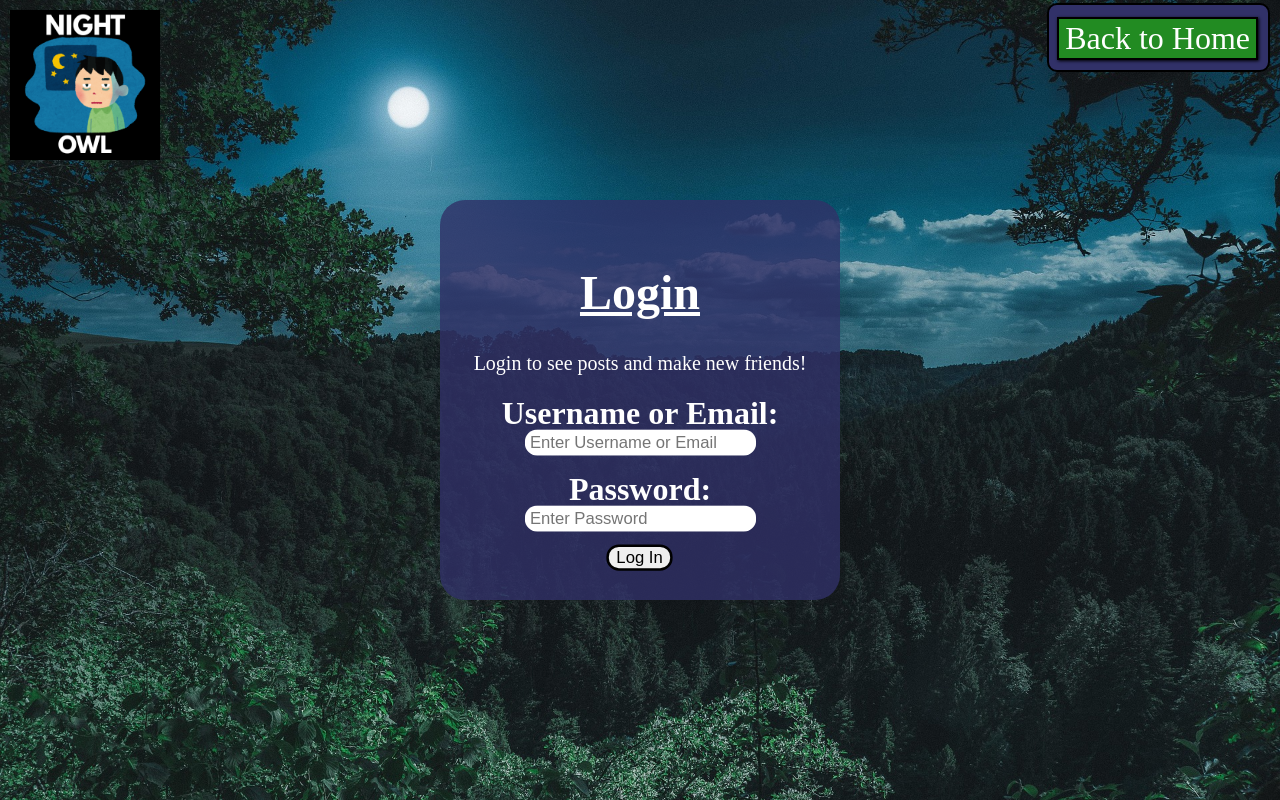
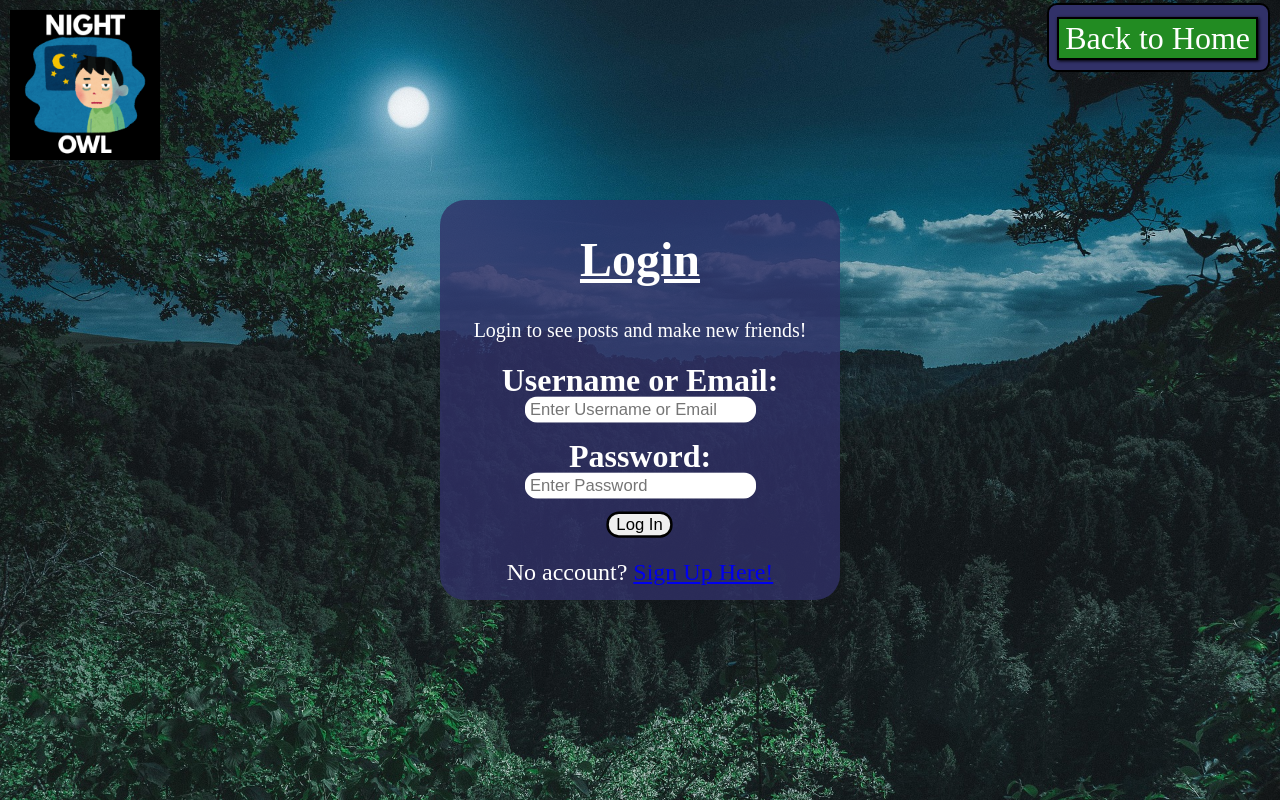
Before and after one commit to JoshuaThai/Microblogging-App, a Django app: page /login/ in a window 1280 px wide. Run offline with Django 5.2, Linux system fonts and the light colour scheme.

Commit message:
Update login.html
Added a link to sign up in login page

```diff
--- a/BlogProject/Blog/templates/login.html
+++ b/BlogProject/Blog/templates/login.html
@@ -62,7 +62,9 @@
                 <br><br>
                  <label for="password"><b>Password:</b></label><br>
                  <input type = "password" id = "password" name="password" placeholder= "Enter Password"><br><br>
-                 <input class ="submit" type="submit" value="Log In">
+                 <input class ="submit" type="submit" value="Log In"><br>
+                <p style="font-size:24px; color: white ">No account?
+                    <a href="{% url 'signUp' %}">Sign Up Here!</a></p>
             </form>
         </div>
     </div>
```
